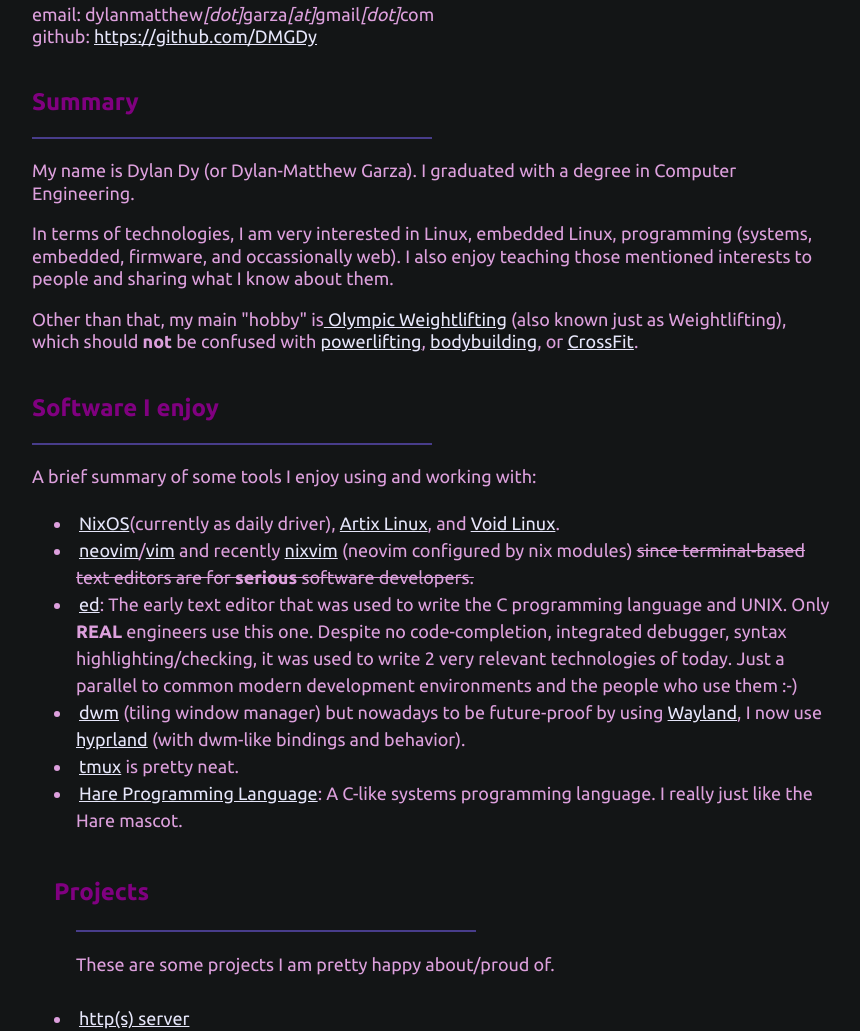
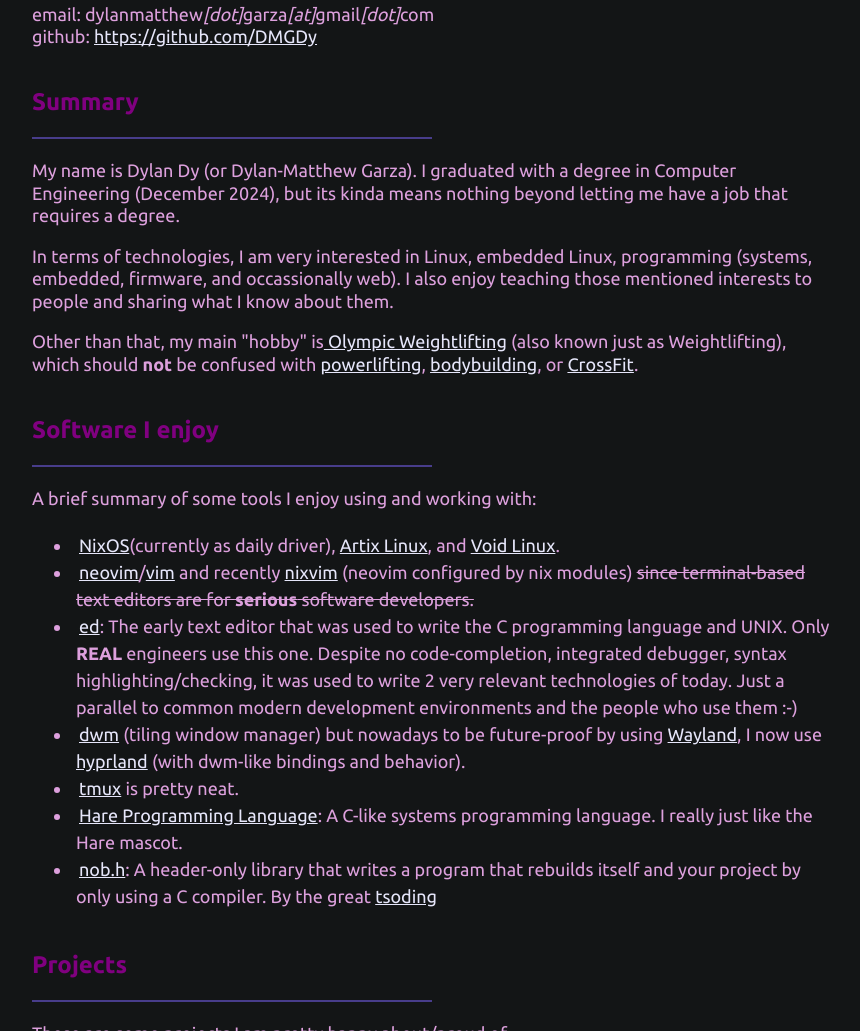
Before and after one commit to DMGDy/dylxndy.xyz, a plain HTML site: page index.html in a window 1280 px wide. Shown: the part 176-1207 px from the top of the page, without its empty margins (208-1068 px from the left). Drawn offline with Linux system fonts and the light colour scheme.

Commit message:
[index] update summary and add info on nob.h

```diff
--- a/index.html
+++ b/index.html
@@ -30,7 +30,8 @@
     <h2> Summary </h2>
     <p>
     	My name is Dylan Dy (or Dylan-Matthew Garza).
-	I graduated with a degree in Computer Engineering.
+	I graduated with a degree in Computer Engineering (December 2024), but its kinda means nothing beyond
+	letting me have a job that requires a degree.
     </p>
     <p>
     In terms of technologies, I am very interested in Linux, embedded Linux, programming (systems, embedded, firmware,
@@ -64,7 +65,10 @@
 	       but nowadays to be future-proof by using <a href="https://wayland.freedesktop.org/">Wayland</a>,
 	       I now use <a href="https://hyprland.org/">hyprland</a> (with dwm-like bindings and behavior).</li>
       <li> <a href="https://github.com/tmux/tmux/wiki">tmux</a> is pretty neat. </li>
-      <li> <a href="https://harelang.org/">Hare Programming Language</a>: A C-like systems programming language. I really just like the Hare mascot.
+      <li> <a href="https://harelang.org/">Hare Programming Language</a>: A C-like systems programming language. I really just like the Hare mascot.</li>
+      <li> <a href="https://github.com/tsoding/nob.h/">nob.h</a>: A header-only library that writes a program that rebuilds itself and your project
+	      by only using a C compiler. By the great <a href="https://github.com/tsoding">tsoding</a> </li>
+
     </p>
     <h2> Projects </h2>
     These are some projects I am pretty happy about/proud of.
```
